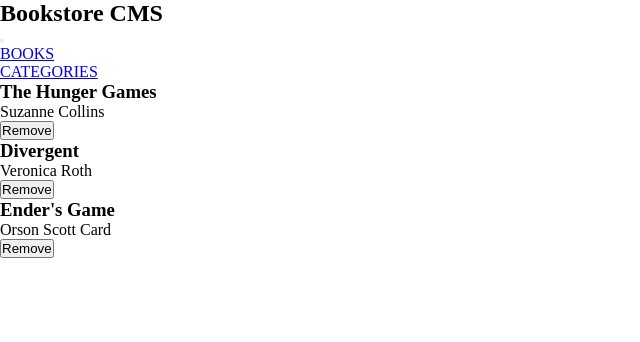
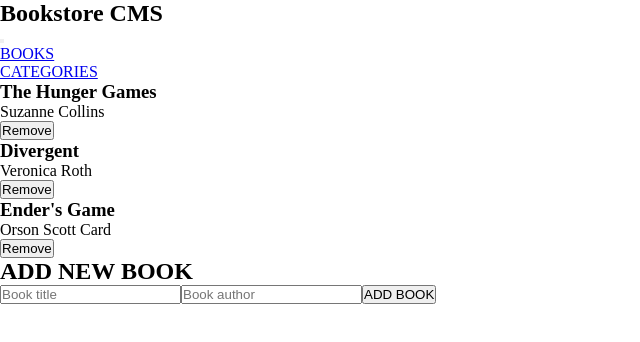
Before and after one commit to emmanuellmhango/bookstore, a React (Create React App) app: page / in a window 1280 px wide. Shown: the top 342 px of the page, without its empty margins (0-640 px from the left). Built offline with nearby package versions, Linux system fonts and the light colour scheme.

Commit message:
Correct links

```diff
--- a/src/App.js
+++ b/src/App.js
@@ -1,18 +1,20 @@
-import { BrowserRouter as Router, Routes, Route } from 'react-router-dom';
+import { Routes, Route } from 'react-router-dom';
 import './App.css';
 import Header from './components/Header';
+import Books from './pages/Books';
 import ListBooks from './components/ListBooks';
 import Categories from './pages/Categories';
 
 function App() {
   return (
-    <Router>
+    <>
       <Header />
       <Routes>
-        <Route path="/" element={<ListBooks />} />
+        <Route path="/" element={<Books />} />
+        <Route path="/books" element={<ListBooks />} />
         <Route path="/categories" element={<Categories />} />
       </Routes>
-    </Router>
+    </>
   );
 }
 
--- a/src/index.js
+++ b/src/index.js
@@ -1,10 +1,13 @@
 import React from 'react';
 import ReactDOM from 'react-dom/client';
+import { BrowserRouter as Router,  } from 'react-router-dom';
 import App from './App';
 
 const root = ReactDOM.createRoot(document.getElementById('root'));
 root.render(
   <React.StrictMode>
-    <App />
+    <Router>
+      <App />
+    </Router>
   </React.StrictMode>,
 );
```
